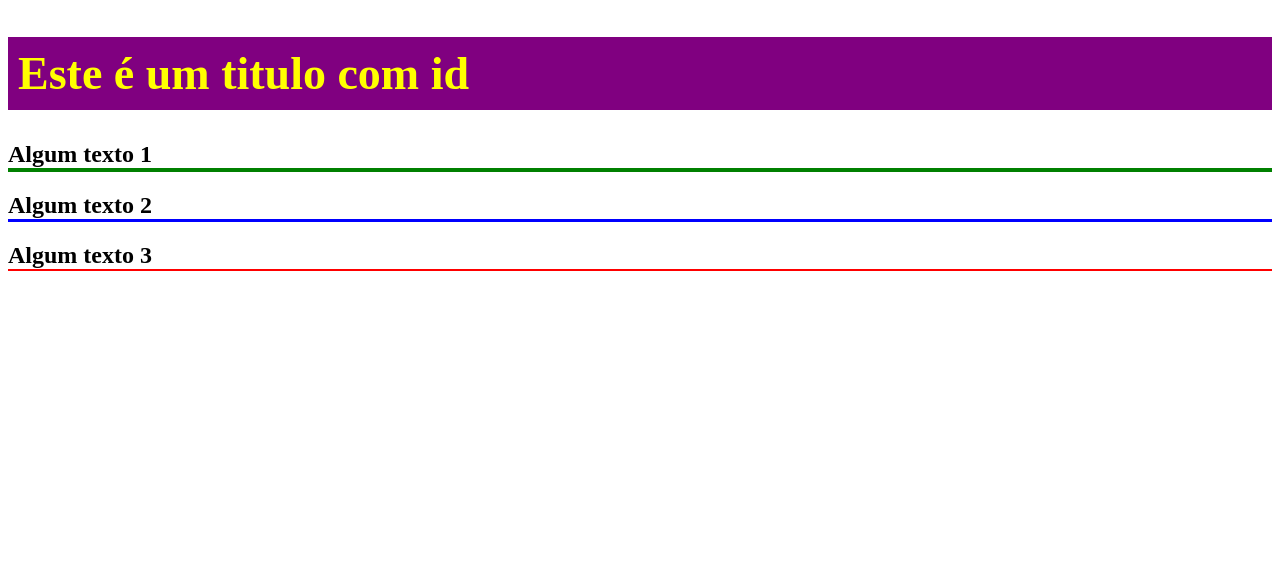
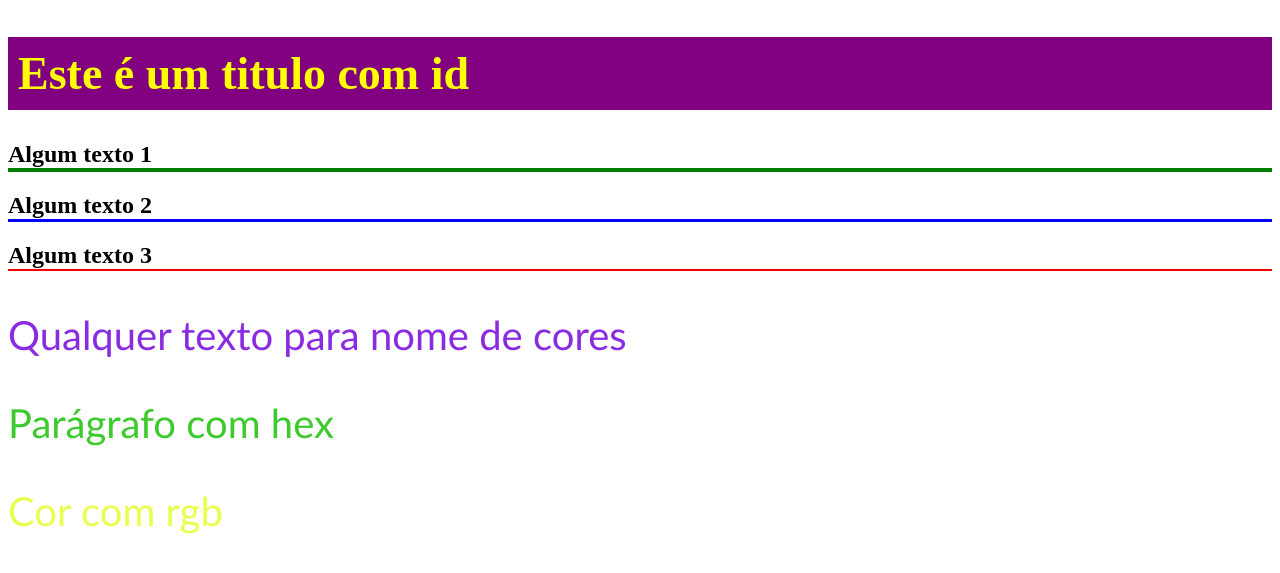
Before and after one commit to Henrique8000/Curso-Front-end, a plain HTML site: page 3_CSS/index.html in a window 1280 px wide. Shown: the part 909-1482 px from the top of the page. Drawn offline with Linux system fonts and the light colour scheme.

Commit message:
feat: novas cores em rgb, hex e nome

```diff
--- a/3_CSS/css/styles.css
+++ b/3_CSS/css/styles.css
@@ -39,3 +39,21 @@ h2 {
 /* Um comentario */
 
 /* Mais um comentario */
+
+
+/* Nome de cores */
+
+.color-name {
+    color: blueviolet;
+}
+
+/* Hex */
+.hex {
+    color: #3cca2c
+}
+
+/* RGB */
+
+.rgb {
+    color: rgb(233, 255, 79);
+}
--- a/3_CSS/index.html
+++ b/3_CSS/index.html
@@ -58,5 +58,14 @@
         <h2 id="algum-titulo" class="titulo">Algum texto 1</h2>
         <h2 class="titulo">Algum texto 2</h2>
         <h2>Algum texto 3</h2>
+
+       <!-- 11 - nome de cor -->
+        <p class="color-name">Qualquer texto para nome de cores</p>
+
+       <!-- 12 - hex -->
+        <p class="hex">Parágrafo com hex</p>
+
+       <!-- 14 - RGB -->
+        <p class="rgb">Cor com rgb</p>
   </body>
 </html>
```
